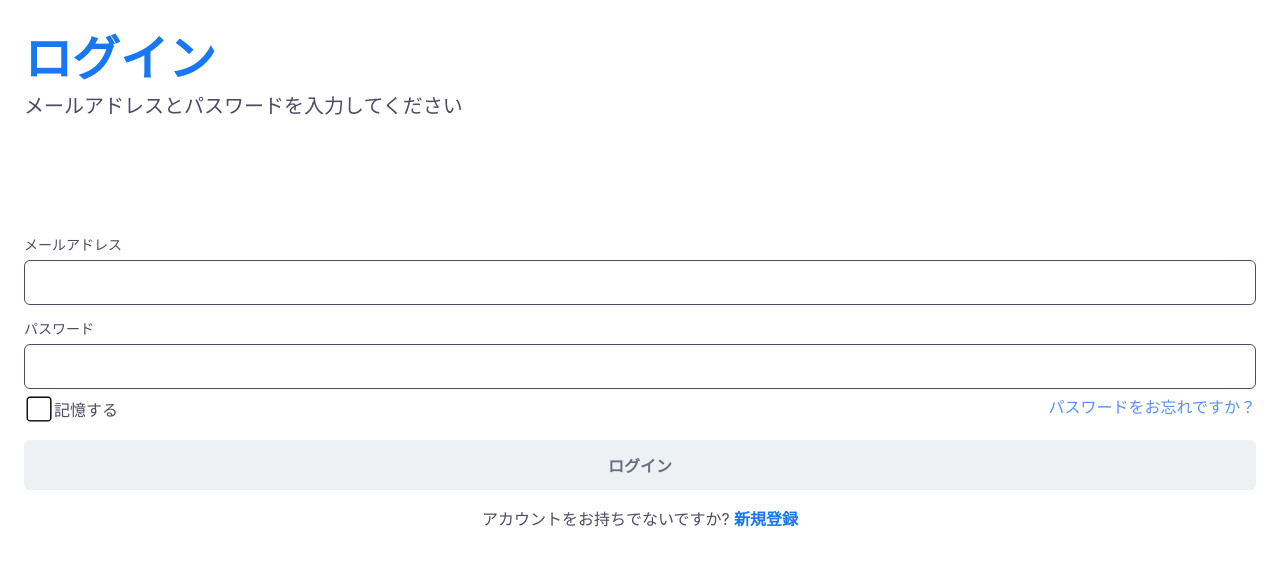
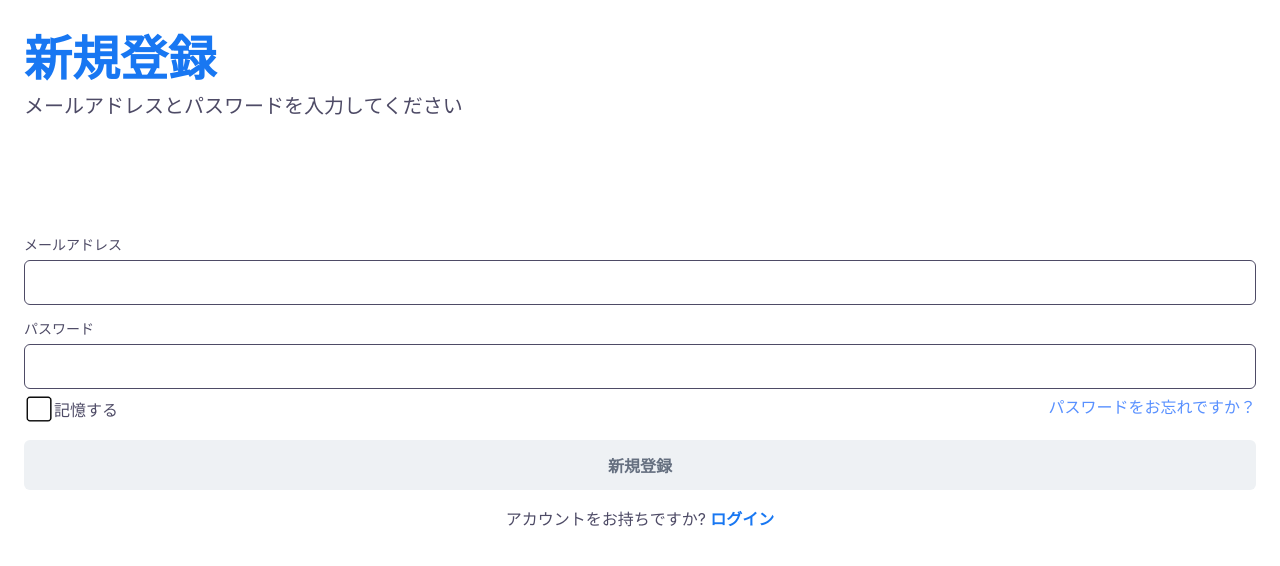
Before and after one commit to ttcksf/code-tips-app, a React (Create React App) app: page / in a window 1280 px wide. Shown: the top 566 px of the page. Built offline with nearby package versions, Linux system fonts and the light colour scheme.

Commit message:
install firebase

```diff
--- a/package.json
+++ b/package.json
@@ -7,6 +7,7 @@
     "@testing-library/jest-dom": "^5.16.5",
     "@testing-library/react": "^13.3.0",
     "@testing-library/user-event": "^13.5.0",
+    "firebase": "^9.9.4",
     "react": "^18.2.0",
     "react-dom": "^18.2.0",
     "react-redux": "^8.0.2",
--- a/src/screens/Auth/Auth.js
+++ b/src/screens/Auth/Auth.js
@@ -6,7 +6,7 @@ import "./Auth.css";
 import InputText from "../../components/Auth/atoms/InputText";
 
 const Auth = () => {
-  const [isSignUp, setIsSignUp] = useState(true);
+  const [isSignUp, setIsSignUp] = useState(false);
   const [authError, setAuthError] = useState(false);
   const [isInputButton, setIsInputButton] = useState(false);
 
@@ -27,7 +27,7 @@ const Auth = () => {
       if (isSignUp) {
         return "入力情報が一致しませんでした。\nもう一度お試しください。";
       } else {
-        return "登録できませんでしたので、もう一度お試しください。";
+        return "登録できませんでしたので、\nもう一度お試しください。";
       }
     } else {
       return "メールアドレスとパスワードを入力してください";
```
Also changed, not shown: 1 other file (tests, documents, lock files or other folders).
